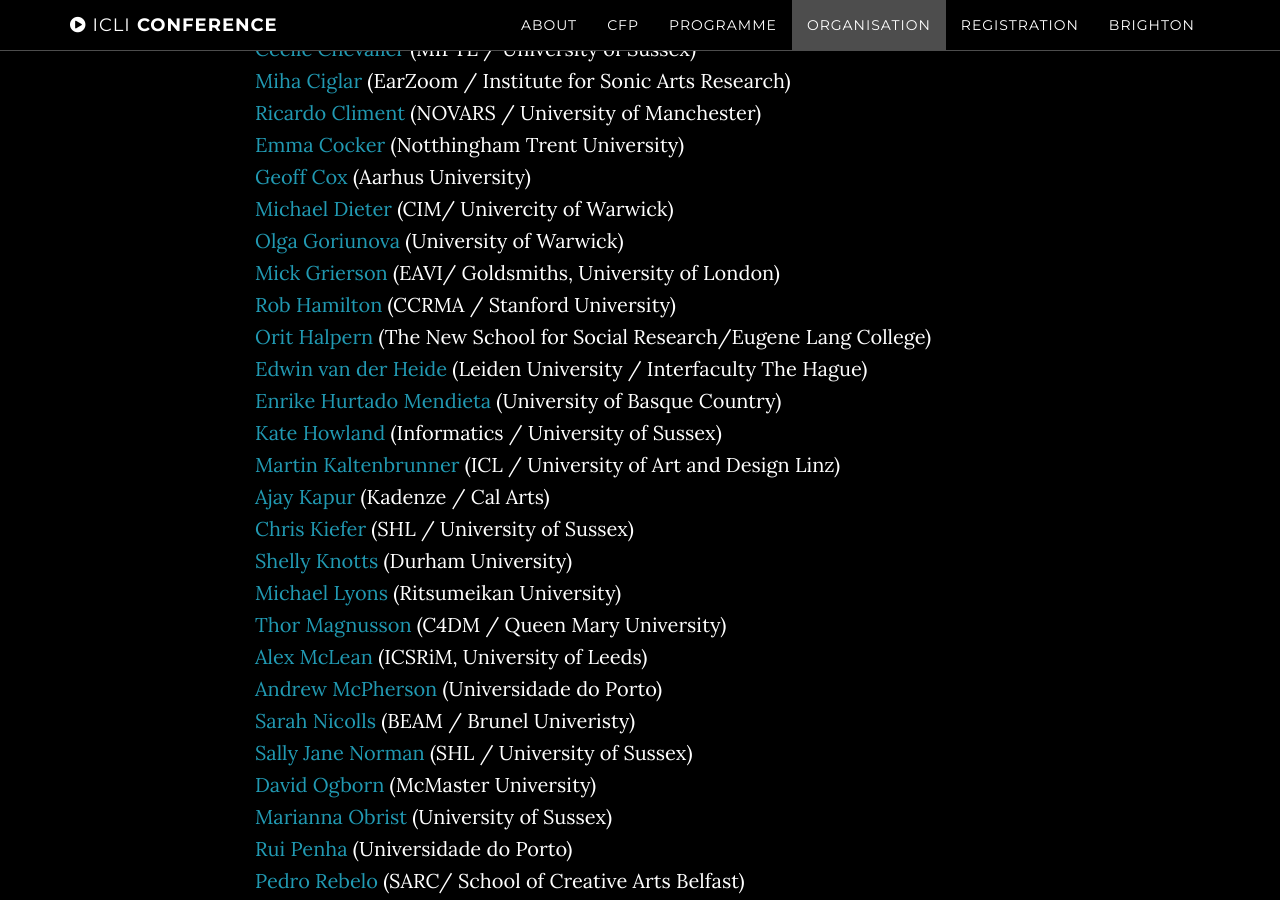
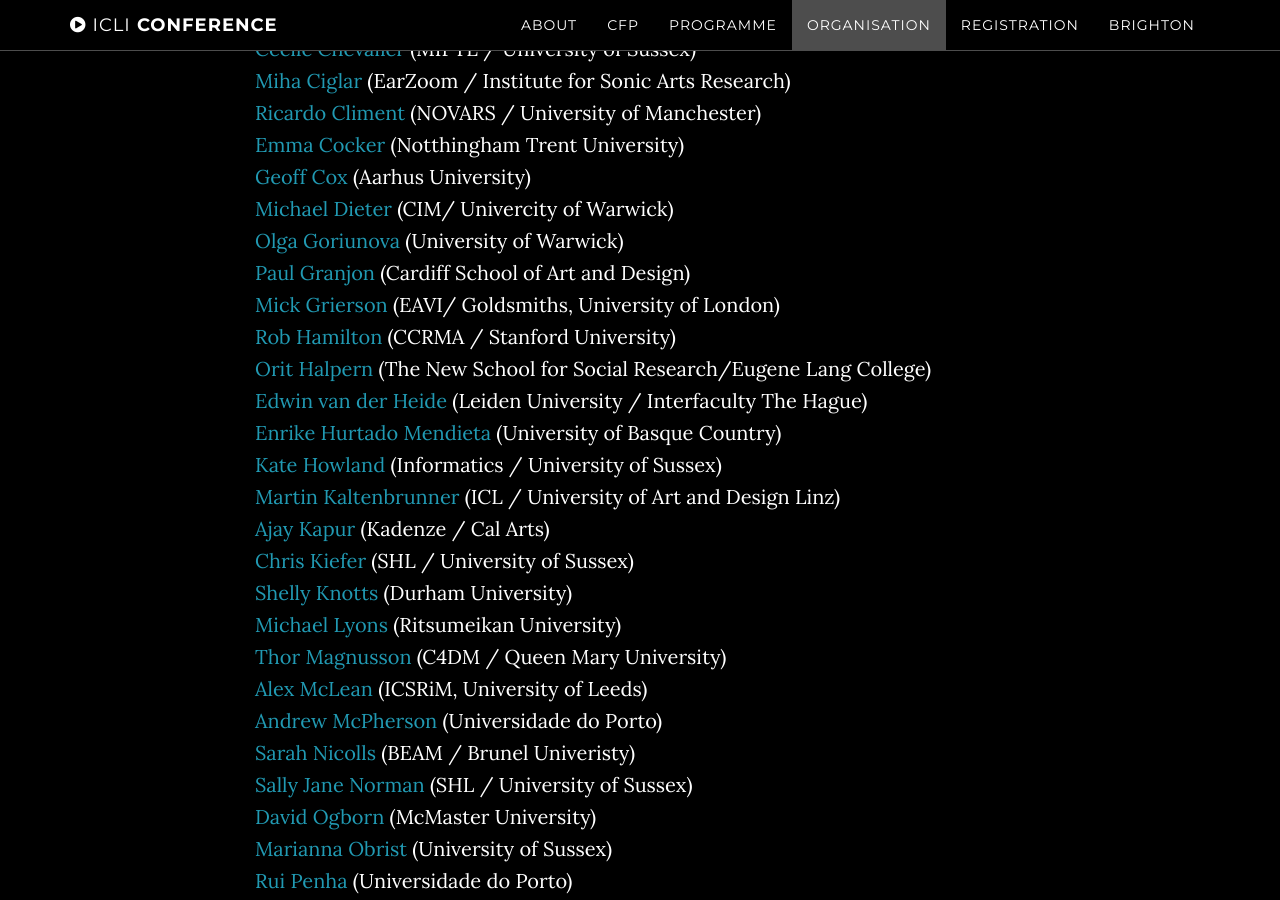
Before and after one commit to thormagnusson/liveinterfaces, a Jekyll site: the page built from index.html, in a window 1280 px wide and 900 px high, scrolled down 6687 px. Built offline with Jekyll 4.4.1, drawn with Linux system fonts in a browser that asks for light colours; some of the changed text lies outside the part shown.

Commit message:
adding to committee

```diff
--- a/_includes/organisation.html
+++ b/_includes/organisation.html
@@ -72,6 +72,9 @@
             <a href="http://www2.warwick.ac.uk/fac/cross_fac/cim/people/academic/olga-goriunova/" target="_blank">
             Olga Goriunova</a> (University of Warwick)<br>
             <!-- Royal Holloway University of London-->
+
+            <a href="http://www.zprod.org/PG/home.htm" target="_blank">
+            Paul Granjon</a> (Cardiff School of Art and Design)<br>
 
             <a href="http://doc.gold.ac.uk/~mus02mg/" target="_blank">
             Mick Grierson</a> (EAVI/ Goldsmiths, University of London)<br>
@@ -157,6 +160,9 @@
             <a href="http://www.singerbots.com" target="_blank">
             Eric Singer</a> (Singerbots)<br>
 
+            <a href="http://www.aguedasimo.net" target="_blank">
+            Águeda Simó</a> (University of Beira Interior)<br>
+
             <a href="http://ryanrosssmith.com" target="_blank">
             Ryan Ross Smith</a> (Rensselaer Polytechnic Institute)<br>
 
```
Also changed, not shown: other parts of _includes/organisation.html (+1 -1 lines).
